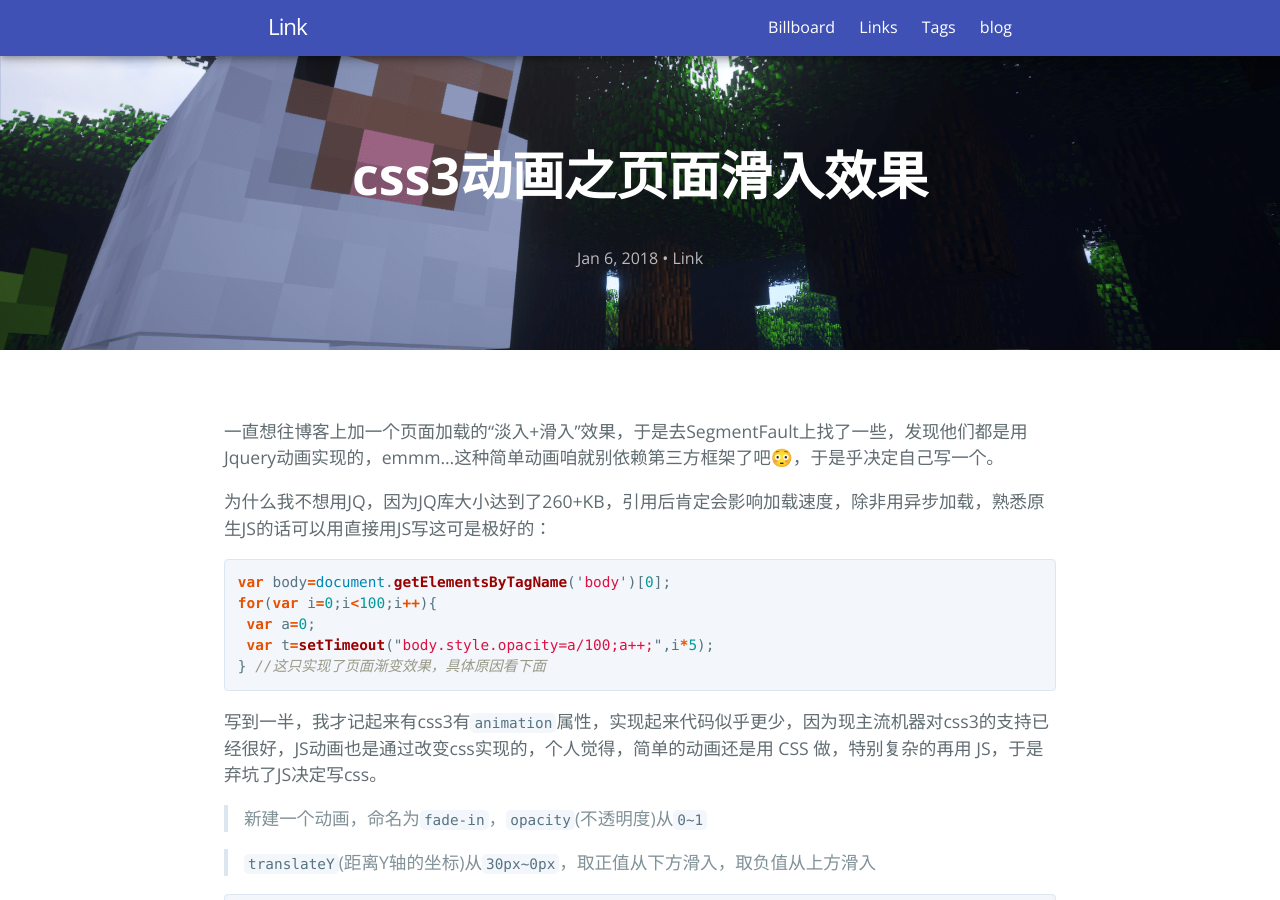
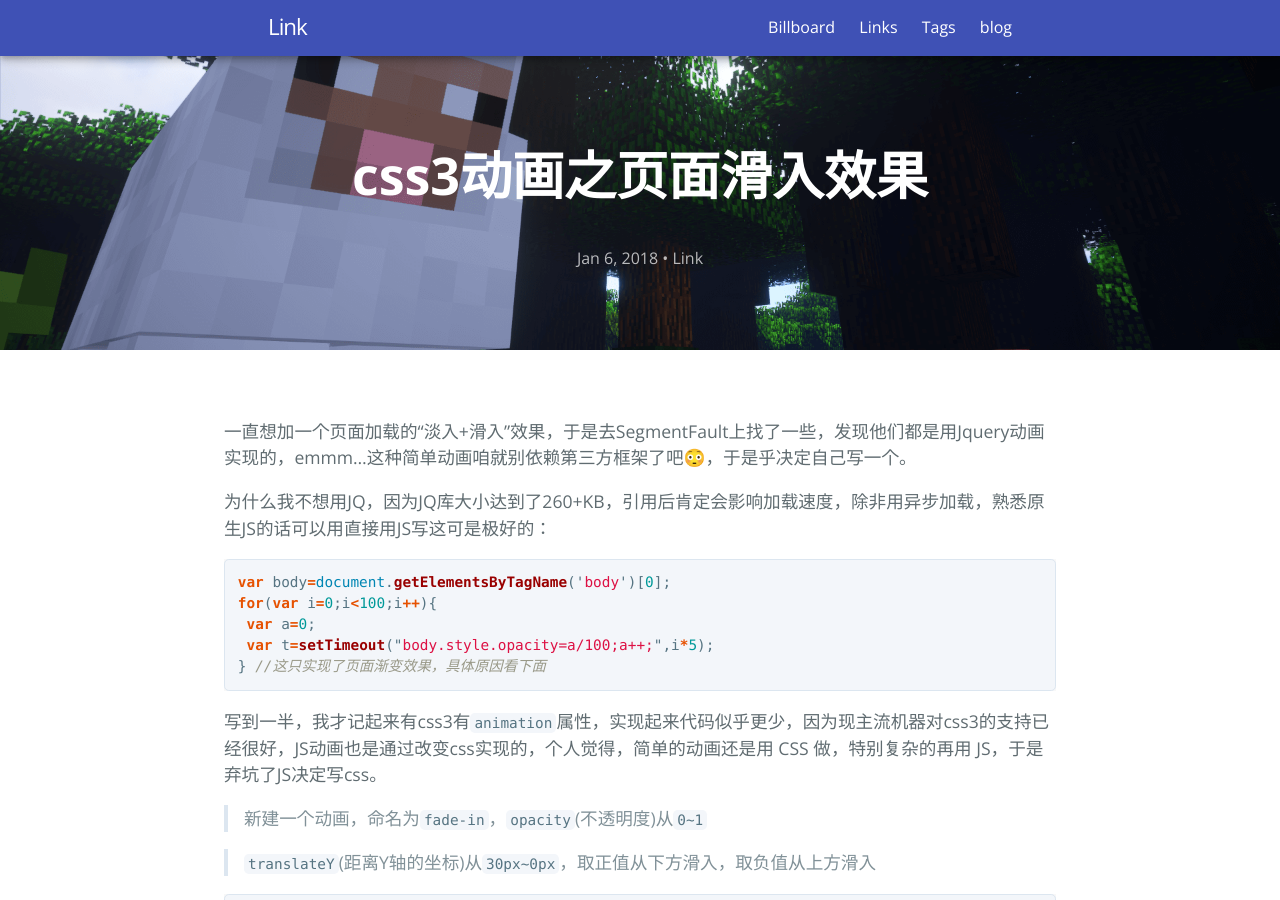
Before and after one commit to link9596/qwq, a Jekyll site: the page built from _posts/2018-1-6-css-fade-animation.md, in a window 1280 px wide and 900 px high. Built offline with Jekyll 4.4.1, drawn with Linux system fonts in a browser that asks for light colours; emoji names are drawn with the system emoji font; comment, search, counter and statistics services are not loaded.

Commit message:
Update 2018-1-6-css-fade-animation.md

```diff
--- a/_posts/2018-1-6-css-fade-animation.md
+++ b/_posts/2018-1-6-css-fade-animation.md
@@ -4,7 +4,7 @@ title: css3动画之页面滑入效果
 tags: Skill
 ---
 
-一直想往博客上加一个页面加载的“淡入+滑入”效果，于是去SegmentFault上找了一些，发现他们都是用Jquery动画实现的，emmm...这种简单动画咱就别依赖第三方框架了吧:flushed:，于是乎决定自己写一个。
+一直想加一个页面加载的“淡入+滑入”效果，于是去SegmentFault上找了一些，发现他们都是用Jquery动画实现的，emmm...这种简单动画咱就别依赖第三方框架了吧:flushed:，于是乎决定自己写一个。
 
 为什么我不想用JQ，因为JQ库大小达到了260+KB，引用后肯定会影响加载速度，除非用异步加载，熟悉原生JS的话可以用直接用JS写这可是极好的：
 
```
